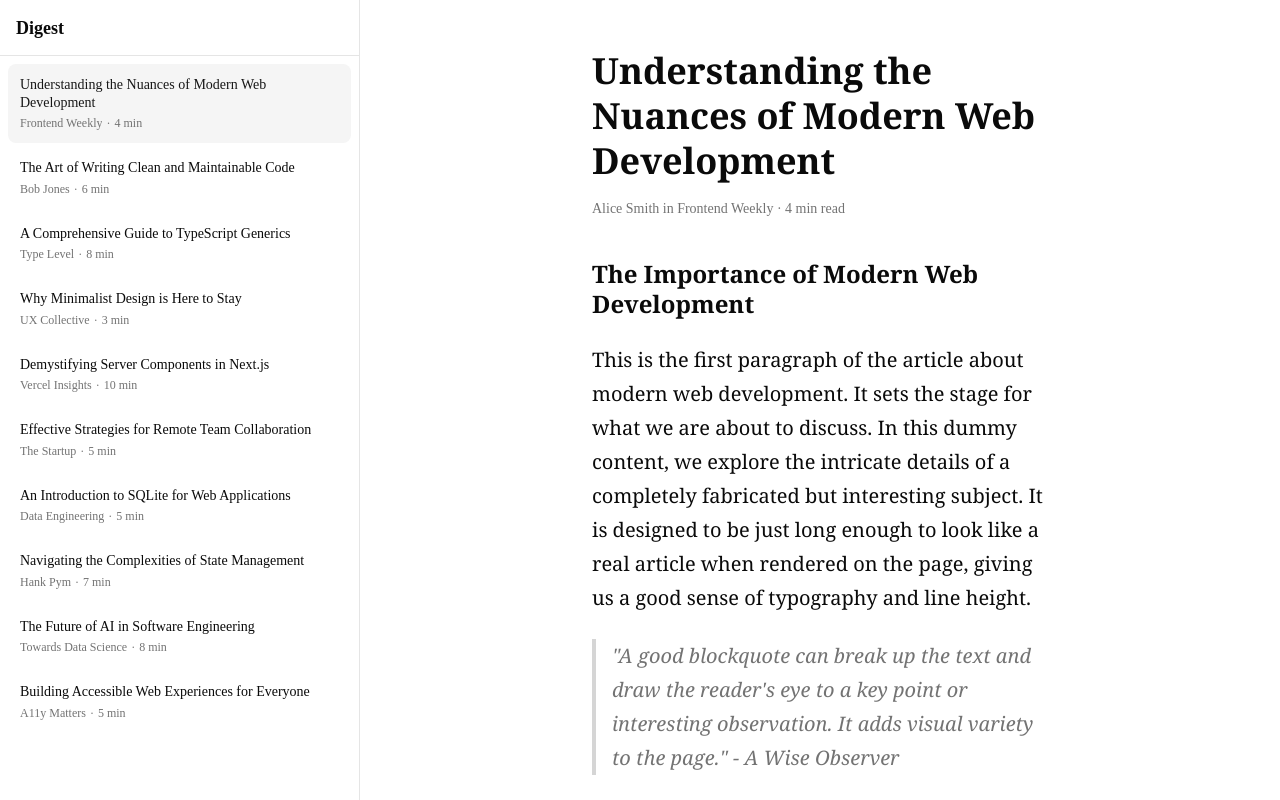
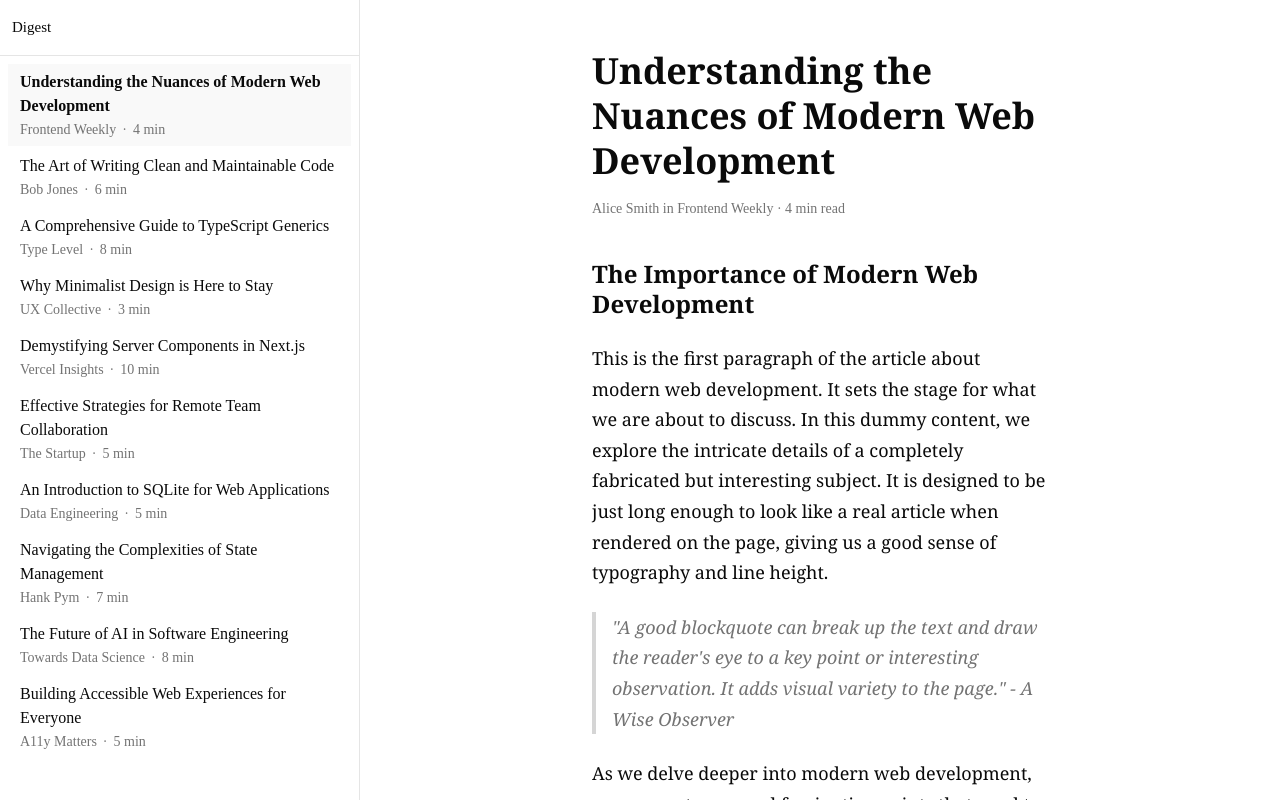
Before and after one commit to richmondsogo/medium-reader, a Next.js app: page /a/1 in a window 1280 px wide. Built offline with nearby package versions, Linux system fonts and the light colour scheme.

Commit message:
refactor: route all app text through typography system

```diff
--- a/package.json
+++ b/package.json
@@ -53,6 +53,7 @@
     "drizzle-kit": "^0.31.11",
     "eslint": "^9",
     "eslint-config-next": "16.3.6",
+    "eslint-plugin-tailwindcss": "^4.4.0",
     "prettier": "^3.9.9",
     "tailwindcss": "^4",
     "tsx": "^4.23.15",
--- a/src/app/(reader)/a/[id]/page.tsx
+++ b/src/app/(reader)/a/[id]/page.tsx
@@ -1,6 +1,15 @@
 import { dummyArticles } from "@/lib/dummy-articles";
 import ReactMarkdown from "react-markdown";
 import remarkGfm from "remark-gfm";
+import {
+  ArticleTitle,
+  ArticleHeading2,
+  ArticleHeading3,
+  ArticleBody,
+  ListItemTitleSelected,
+  UiLabel,
+  Meta,
+} from "@/components/ui/typography";
 
 export default async function ArticlePage({ params }: { params: Promise<{ id: string }> }) {
   const resolvedParams = await params;
@@ -11,8 +20,8 @@ export default async function ArticlePage({ params }: { params: Promise<{ id: st
     return (
       <div className="flex h-full items-center justify-center p-8 text-center">
         <div className="max-w-md space-y-4">
-          <h2 className="font-sans text-xl font-bold">Article not found</h2>
-          <p className="text-muted-foreground">The article you are looking for does not exist or has been removed.</p>
+          <ListItemTitleSelected as="h2">Article not found</ListItemTitleSelected>
+          <UiLabel as="p" className="text-muted-foreground">The article you are looking for does not exist or has been removed.</UiLabel>
         </div>
       </div>
     );
@@ -21,21 +30,18 @@ export default async function ArticlePage({ params }: { params: Promise<{ id: st
   return (
     <article className="mx-auto max-w-[65ch] py-12 px-6 lg:px-8">
       <header className="mb-8 space-y-4">
-        <h1 className="font-serif text-3xl font-bold leading-tight md:text-4xl text-foreground">
+        <ArticleTitle className="text-foreground">
           {article.title}
-        </h1>
-        <div className="font-sans text-sm text-muted-foreground">
+        </ArticleTitle>
+        <Meta as="div">
           {article.authorName}
           {article.publicationName && ` in ${article.publicationName}`}
           {" · "}
           {article.readingTimeMinutes} min read
-        </div>
+        </Meta>
       </header>
 
-      <div className="font-serif text-[18px] md:text-[20px] leading-[1.6] md:leading-[1.7] text-foreground
-                      [&_p]:my-6
-                      [&_h2]:font-sans [&_h2]:font-bold [&_h2]:text-2xl [&_h2]:mt-10 [&_h2]:mb-4 [&_h2]:leading-tight
-                      [&_h3]:font-sans [&_h3]:font-bold [&_h3]:text-xl [&_h3]:mt-8 [&_h3]:mb-3 [&_h3]:leading-tight
+      <div className="text-foreground
                       [&_blockquote]:border-l-4 [&_blockquote]:border-muted-foreground/30 [&_blockquote]:pl-4 [&_blockquote]:italic [&_blockquote]:text-muted-foreground [&_blockquote]:my-6
                       [&_ul]:list-disc [&_ul]:pl-6 [&_ul_li]:my-2 [&_ul]:my-6
                       [&_ol]:list-decimal [&_ol]:pl-6 [&_ol_li]:my-2 [&_ol]:my-6
@@ -43,7 +49,15 @@ export default async function ArticlePage({ params }: { params: Promise<{ id: st
                       [&_code]:font-mono [&_code]:bg-muted [&_code]:px-1.5 [&_code]:py-0.5 [&_code]:rounded-sm [&_code]:text-[0.875em]
                       [&_pre]:bg-muted [&_pre]:p-4 [&_pre]:rounded-md [&_pre]:overflow-x-auto [&_pre]:my-6
                       [&_pre_code]:bg-transparent [&_pre_code]:p-0 [&_pre_code]:text-[0.875em]">
-        <ReactMarkdown remarkPlugins={[remarkGfm]}>
+        <ReactMarkdown
+          remarkPlugins={[remarkGfm]}
+          components={{
+            h2: ({ node, ...props }) => <ArticleHeading2 className="mt-10 mb-4" {...props} />,
+            h3: ({ node, ...props }) => <ArticleHeading3 className="mt-8 mb-3" {...props} />,
+            p: ({ node, ...props }) => <ArticleBody className="my-6" {...props} />,
+            li: ({ node, ...props }) => <ArticleBody as="li" className="my-2" {...props} />,
+          }}
+        >
           {article.contentMarkdown}
         </ReactMarkdown>
       </div>
--- a/src/app/(reader)/page.tsx
+++ b/src/app/(reader)/page.tsx
@@ -1,7 +1,9 @@
+import { UiLabel } from "@/components/ui/typography";
+
 export default function ReaderEmptyState() {
   return (
     <div className="flex h-full items-center justify-center">
-      <p className="text-muted-foreground">Select an article to read</p>
+      <UiLabel as="p" className="text-muted-foreground">Select an article to read</UiLabel>
     </div>
   );
 }
--- a/src/app/(reader)/sidebar.tsx
+++ b/src/app/(reader)/sidebar.tsx
@@ -2,49 +2,58 @@
 
 import Link from "next/link";
 import { usePathname } from "next/navigation";
-import { ScrollArea } from "@/components/ui/scroll-area";
 import { dummyArticles } from "@/lib/dummy-articles";
+import { SectionLabel, ListItemTitle, ListItemTitleSelected, Meta } from "@/components/ui/typography";
 
 export function Sidebar() {
   const pathname = usePathname();
 
   return (
     <aside className="w-[320px] lg:w-[360px] flex-shrink-0 border-r bg-background flex flex-col h-full">
-      <div className="p-4 border-b h-14 flex items-center shrink-0">
-        <h1 className="font-sans font-semibold text-lg">Digest</h1>
+      <div className="sticky top-0 z-20 flex h-14 items-center gap-1 px-3 border-b bg-background shrink-0">
+        <SectionLabel className="text-foreground">Digest</SectionLabel>
       </div>
-      <ScrollArea className="flex-1">
-        <div className="flex flex-col p-2 space-y-1">
+      <div
+        className="flex-1 min-h-0 overflow-y-auto
+          [scrollbar-width:thin] [scrollbar-color:transparent_transparent]
+          hover:[scrollbar-color:var(--border)_transparent]
+          [&::-webkit-scrollbar]:w-1.5
+          [&::-webkit-scrollbar-thumb]:bg-transparent
+          hover:[&::-webkit-scrollbar-thumb]:bg-border
+          [&::-webkit-scrollbar-thumb]:rounded-full
+          [&::-webkit-scrollbar-track]:bg-transparent"
+      >
+        <ul className="flex flex-col gap-0.5 p-2 list-none m-0">
           {dummyArticles.map((article) => {
             const href = `/a/${article.id}`;
             const isSelected = pathname === href;
 
+            const TitleComponent = isSelected ? ListItemTitleSelected : ListItemTitle;
+
             return (
+              <li key={article.id} className="m-0 p-0 scroll-my-3">
                 <Link
-                key={article.id}
                   href={href}
-                className={`
-                  block p-3 rounded-md transition-colors
-                  ${isSelected ? "bg-accent text-accent-foreground" : "hover:bg-accent/50 text-foreground"}
-                `}
+                  className={`block w-full px-3 py-1.5 transition-colors ${
+                    isSelected ? "bg-muted/60" : "hover:bg-muted/40"
+                  }`}
                 >
-                <h2 className="font-sans font-medium text-sm line-clamp-2 leading-tight mb-1">
+                  <TitleComponent className="block line-clamp-2 text-foreground">
                     {article.title}
-                </h2>
-                <div className="font-sans text-xs text-muted-foreground flex items-center space-x-1">
-                  {article.publicationName ? (
-                    <span className="truncate">{article.publicationName}</span>
-                  ) : (
-                    <span className="truncate">{article.authorName}</span>
-                  )}
-                  <span>&middot;</span>
+                  </TitleComponent>
+                  <Meta className="flex min-w-0 items-center gap-1.5 mt-0.5">
+                    <span className="truncate min-w-0">
+                      {article.publicationName || article.authorName}
+                    </span>
+                    <span className="shrink-0">&middot;</span>
                     <span className="shrink-0">{article.readingTimeMinutes} min</span>
-                </div>
+                  </Meta>
                 </Link>
+              </li>
             );
           })}
+        </ul>
       </div>
-      </ScrollArea>
     </aside>
   );
 }
```
Also changed, not shown: src/app/style-guide/page.tsx (+32 -22 lines), 1 other file (tests, documents, lock files or other folders). Lines whose indentation alone changed are shown as unchanged.
